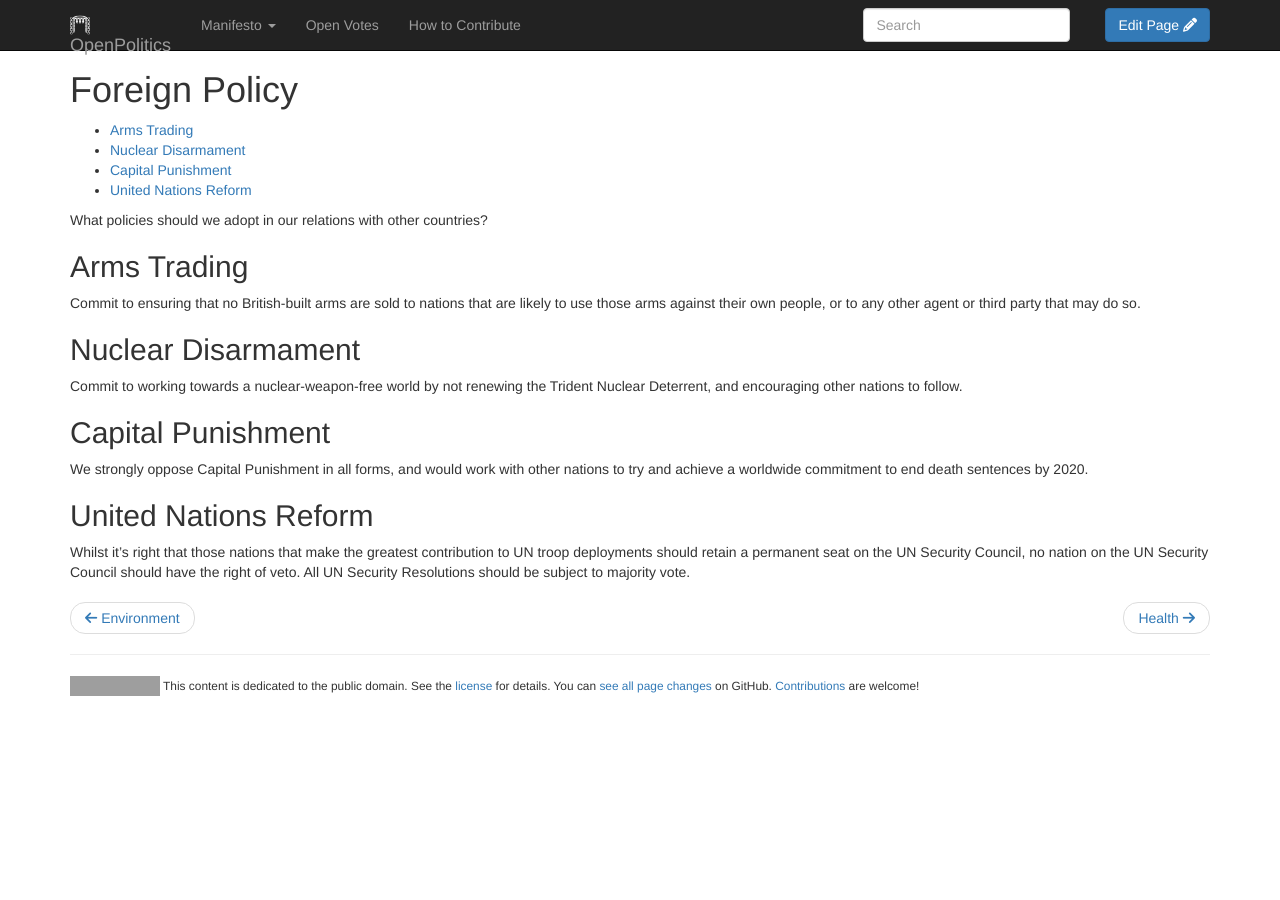
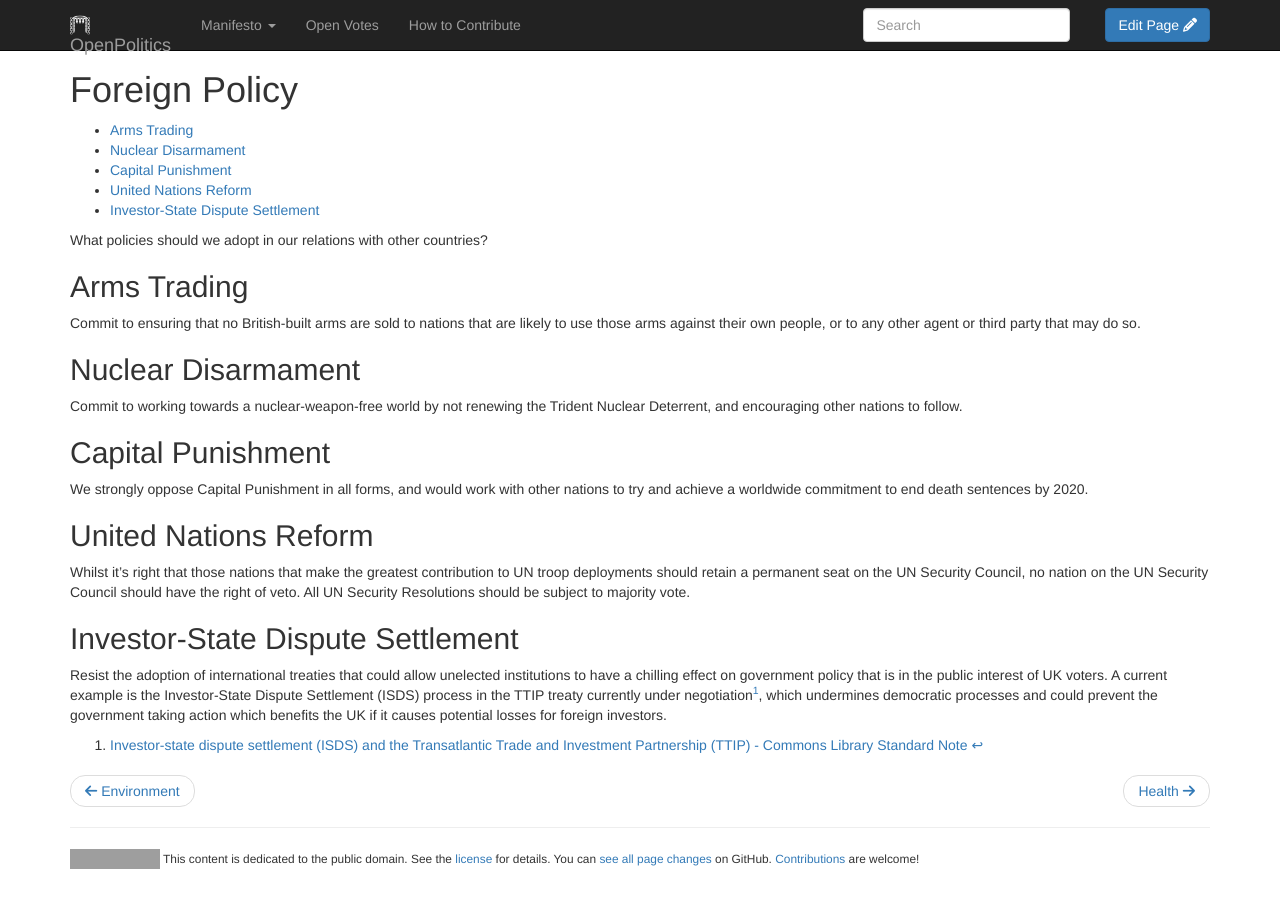
Before and after one commit to openpolitics/manifesto, a Jekyll site: the page built from manifesto/foreign_policy.md, in a window 1280 px wide. Built offline with Jekyll 4.4.1, drawn with Linux system fonts in a browser that asks for light colours; nearby versions of some CDN libraries; library files that are not in the unit come from our copies; grey boxes are pictures that could not be loaded.

Commit message:
Redrafted ISDS section

```diff
--- a/manifesto/foreign_policy.md
+++ b/manifesto/foreign_policy.md
@@ -23,3 +23,9 @@ We strongly oppose Capital Punishment in all forms, and would work with other na
 ## United Nations Reform
 
 Whilst it's right that those nations that make the greatest contribution to UN troop deployments should retain a permanent seat on the UN Security Council, no nation on the UN Security Council should have the right of veto. All UN Security Resolutions should be subject to majority vote.
+
+## Investor-State Dispute Settlement
+
+Resist the adoption of international treaties that could allow unelected institutions to have a chilling effect on government policy that is in the public interest of UK voters. A current example is the Investor-State Dispute Settlement (ISDS) process in the TTIP treaty currently under negotiation[^1], which undermines democratic processes and could prevent the government taking action which benefits the UK if it causes potential losses for foreign investors.
+
+[^1]: [Investor-state dispute settlement (ISDS) and the Transatlantic Trade and Investment Partnership (TTIP) - Commons Library Standard Note](http://www.parliament.uk/business/publications/research/briefing-papers/SN06777/investorstate-dispute-settlement-isds-and-the-transatlantic-trade-and-investment-partnership-ttip)
```
Also changed, not shown: manifesto/economy.md (+0 -6 lines).
